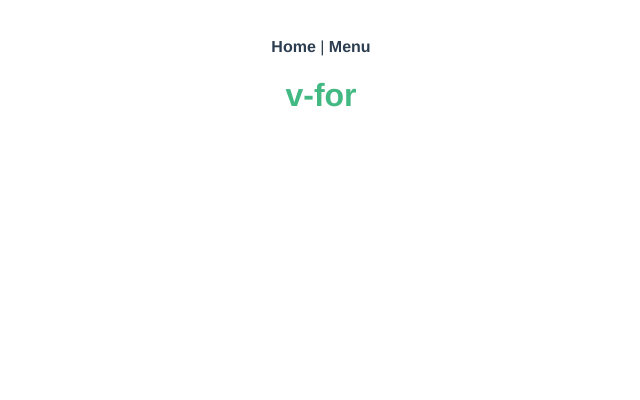
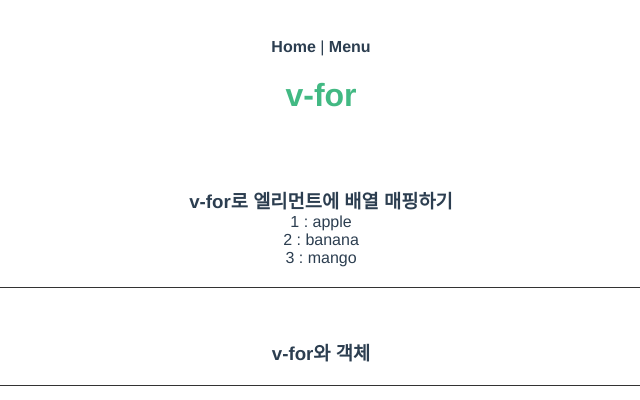
Before and after one commit to kyeongmin21/vueStudy, a Vue app: page /for in a window 1280 px wide. Shown: the top 400 px of the page, without its empty margins (319-959 px from the left). Built offline with nearby package versions, Linux system fonts and the light colour scheme.

Commit message:
v-for로 엘리먼트에 배열 매핑하기

```diff
--- a/src/views/For.vue
+++ b/src/views/For.vue
@@ -1,7 +1,18 @@
 <template>
   <div>
     <h1>v-for</h1>
-
+    <section>
+      <h3>v-for로 엘리먼트에 배열 매핑하기</h3>
+      <div v-for="(item, index) in array" :key="index">
+       {{ index + 1}} : {{ item.fruit }}
+      </div>
+    </section>
+    <section>
+      <h3>v-for와 객체</h3>
+      <div v-for="value in object" :key="value">
+        {{ value }}
+      </div>
+    </section>
   </div>
 </template>
 
@@ -9,7 +20,14 @@
 export default {
   data() {
     return {
+      array: [
+        { fruit: 'apple' },
+        { fruit: 'banana' },
+        { fruit: 'mango' }
+      ],
+      object: {
 
+      }
     };
   },
   methods: {
```
